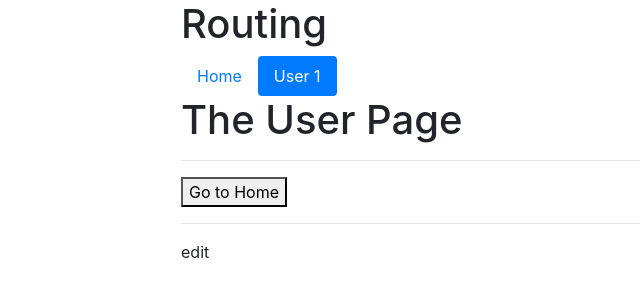
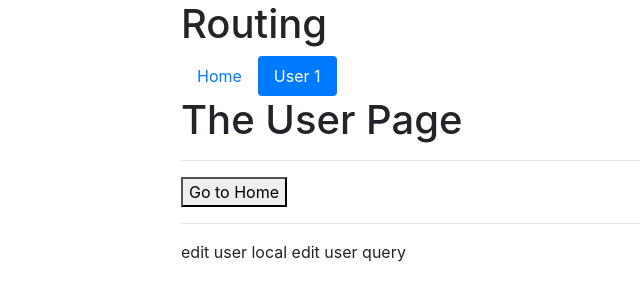
Before and after one commit to kratos619/vueapp, a Vue app: page /user/1/edit in a window 1280 px wide. Shown: the top 300 px of the page, without its empty margins (189-829 px from the left). Built offline with nearby package versions, Linux system fonts and the light colour scheme; what vue-resource would draw is missing.

Commit message:
passing and reading query parameters

```diff
--- a/src/components/user/UserDetails.vue
+++ b/src/components/user/UserDetails.vue
@@ -2,7 +2,10 @@
   <div>
     <h3>Some User Details</h3>
     <p>User Loaded Has ID : {{id}}</p>
-    <router-link tag="button" v-bind:to="{name : 'userEdit' , params : {id: id}}">Edit User</router-link>
+    <router-link
+      tag="button"
+      v-bind:to="{name : 'userEdit' , params : {id: id}, query:{local : 'en' , q : 100}}"
+    >Edit User</router-link>
   </div>
 </template>
 
--- a/src/components/user/UserEdit.vue
+++ b/src/components/user/UserEdit.vue
@@ -1,5 +1,8 @@
 <template>
-  <div>edit</div>
+  <div>
+    edit user local {{$route.query.local}}
+    edit user query {{$route.query.q}}
+  </div>
 </template>
 
 <script>
```
